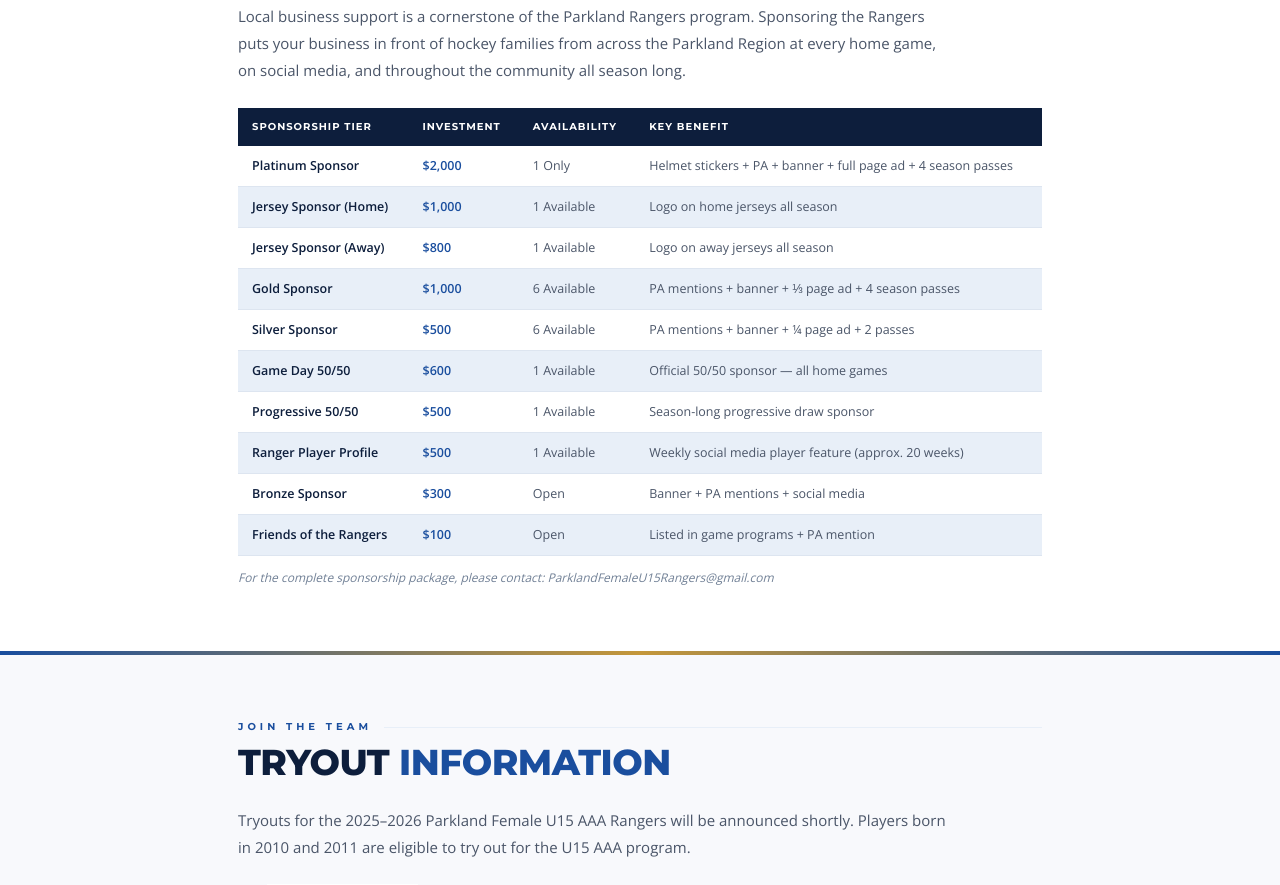
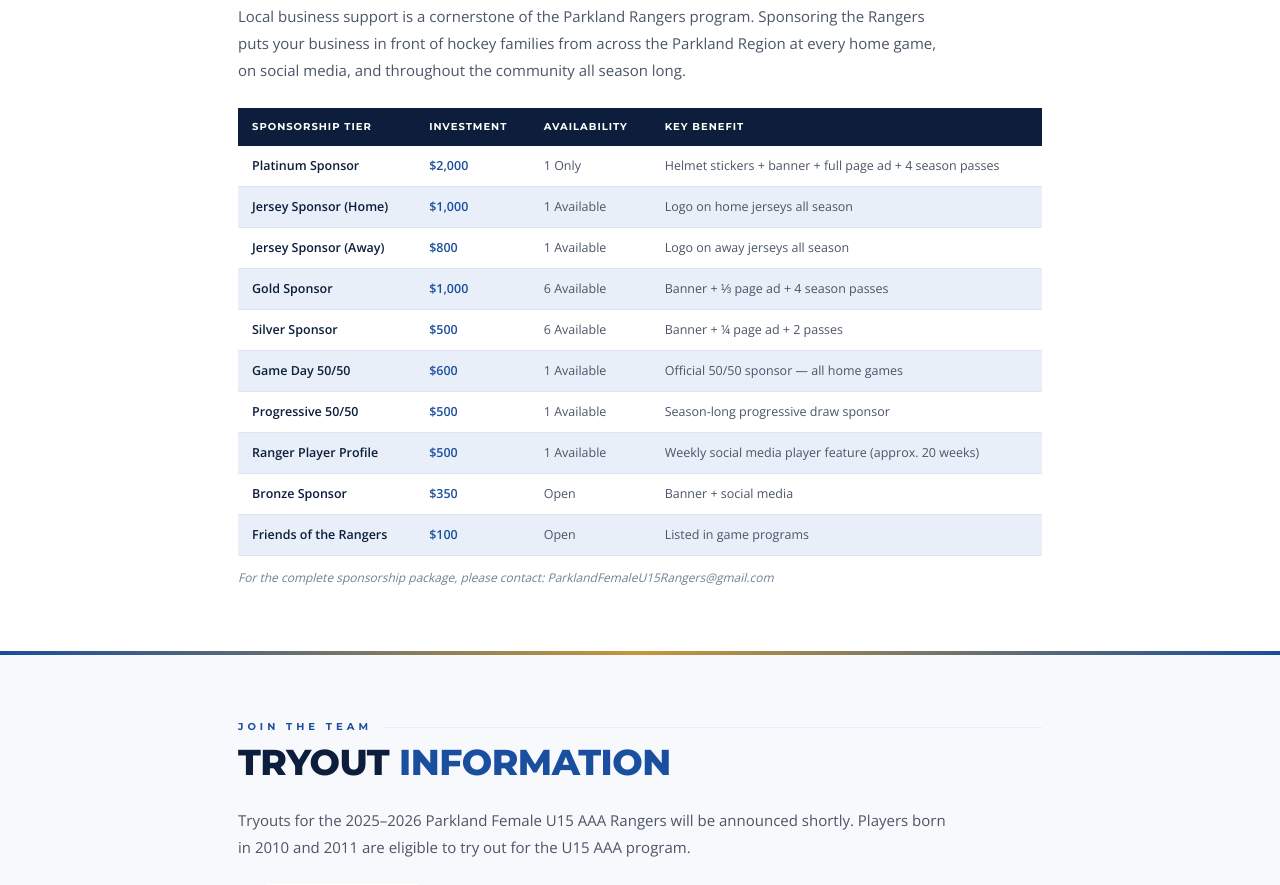
Before and after one commit to parklandfemaleu15rangers-dotcom/female-program, a plain HTML site: page index.html in a window 1280 px wide. Shown: the part 5919-6804 px from the top of the page. Drawn offline with nearby package versions, Linux system fonts and the light colour scheme.

Commit message:
Add files via upload

```diff
--- a/index.html
+++ b/index.html
@@ -1187,16 +1187,16 @@
         </tr>
       </thead>
       <tbody>
-        <tr><td>Platinum Sponsor</td><td>$2,000</td><td>1 Only</td><td>Helmet stickers + PA + banner + full page ad + 4 season passes</td></tr>
+        <tr><td>Platinum Sponsor</td><td>$2,000</td><td>1 Only</td><td>Helmet stickers + banner + full page ad + 4 season passes</td></tr>
         <tr><td>Jersey Sponsor (Home)</td><td>$1,000</td><td>1 Available</td><td>Logo on home jerseys all season</td></tr>
         <tr><td>Jersey Sponsor (Away)</td><td>$800</td><td>1 Available</td><td>Logo on away jerseys all season</td></tr>
-        <tr><td>Gold Sponsor</td><td>$1,000</td><td>6 Available</td><td>PA mentions + banner + ⅓ page ad + 4 season passes</td></tr>
-        <tr><td>Silver Sponsor</td><td>$500</td><td>6 Available</td><td>PA mentions + banner + ¼ page ad + 2 passes</td></tr>
+        <tr><td>Gold Sponsor</td><td>$1,000</td><td>6 Available</td><td>Banner + ⅓ page ad + 4 season passes</td></tr>
+        <tr><td>Silver Sponsor</td><td>$500</td><td>6 Available</td><td>Banner + ¼ page ad + 2 passes</td></tr>
         <tr><td>Game Day 50/50</td><td>$600</td><td>1 Available</td><td>Official 50/50 sponsor — all home games</td></tr>
         <tr><td>Progressive 50/50</td><td>$500</td><td>1 Available</td><td>Season-long progressive draw sponsor</td></tr>
         <tr><td>Ranger Player Profile</td><td>$500</td><td>1 Available</td><td>Weekly social media player feature (approx. 20 weeks)</td></tr>
-        <tr><td>Bronze Sponsor</td><td>$300</td><td>Open</td><td>Banner + PA mentions + social media</td></tr>
-        <tr><td>Friends of the Rangers</td><td>$100</td><td>Open</td><td>Listed in game programs + PA mention</td></tr>
+        <tr><td>Bronze Sponsor</td><td>$350</td><td>Open</td><td>Banner + social media</td></tr>
+        <tr><td>Friends of the Rangers</td><td>$100</td><td>Open</td><td>Listed in game programs</td></tr>
       </tbody>
     </table>
 
```
